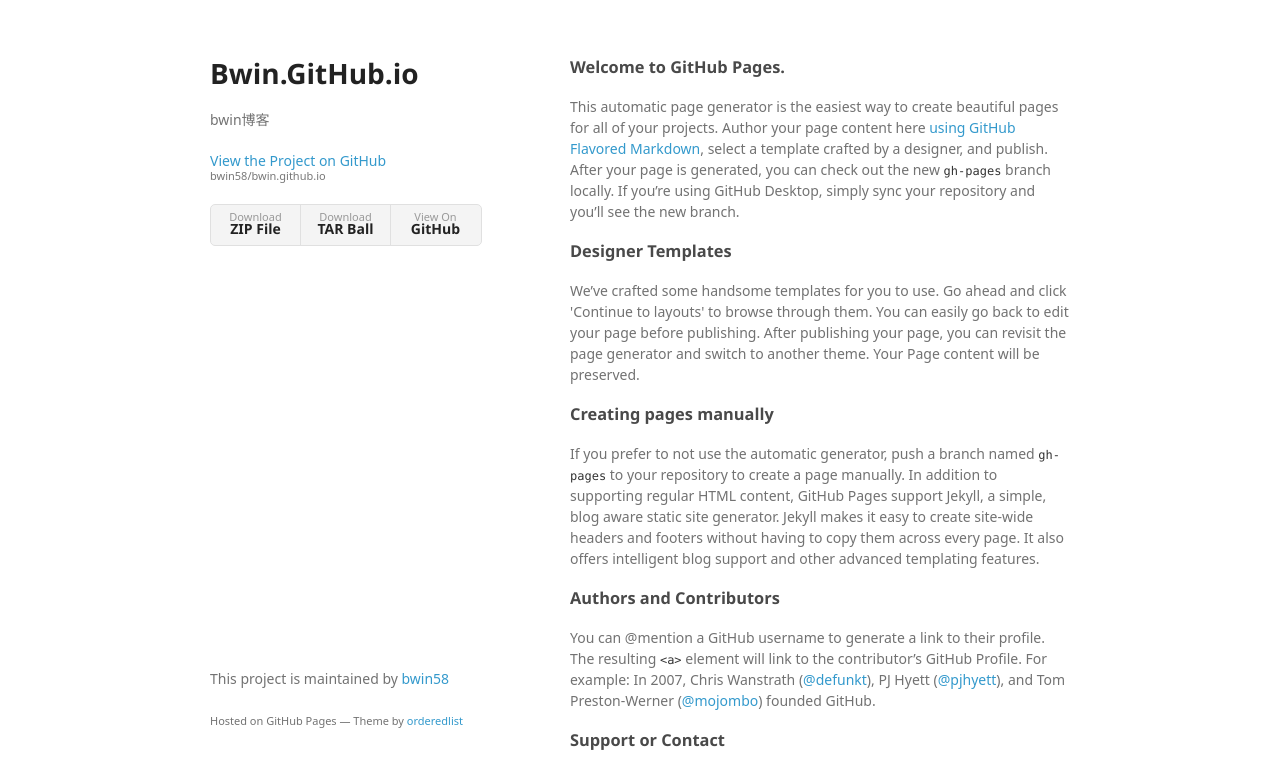
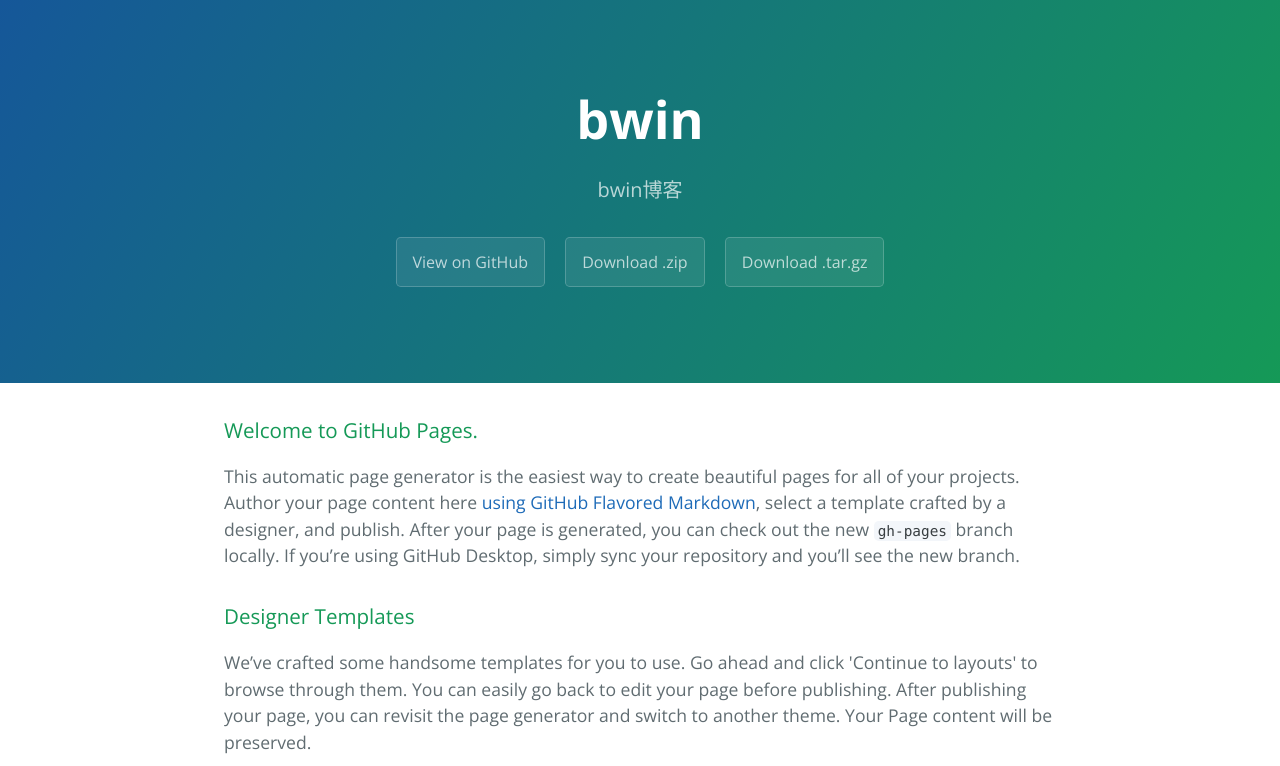
Before and after one commit to bwin58/bwin.github.io, a plain HTML site: page index.html in a window 1280 px wide. Shown: the top 766 px of the page. Drawn offline with nearby package versions, Linux system fonts and the light colour scheme; a web font is replaced by a local one.

```diff
--- a/index.html
+++ b/index.html
@@ -1,34 +1,25 @@
-<!doctype html>
-<html>
+<!DOCTYPE html>
+<html lang="en-us">
   <head>
-    <meta charset="utf-8">
-    <meta http-equiv="X-UA-Compatible" content="chrome=1">
-    <title>Bwin.GitHub.io by bwin58</title>
-
-    <link rel="stylesheet" href="stylesheets/styles.css">
-    <link rel="stylesheet" href="stylesheets/github-light.css">
-    <meta name="viewport" content="width=device-width">
-    <!--[if lt IE 9]>
-    <script src="//html5shiv.googlecode.com/svn/trunk/html5.js"></script>
-    <![endif]-->
+    <meta charset="UTF-8">
+    <title>bwin by bwin58</title>
+    <meta name="viewport" content="width=device-width, initial-scale=1">
+    <link rel="stylesheet" type="text/css" href="stylesheets/normalize.css" media="screen">
+    <link href='https://fonts.googleapis.com/css?family=Open+Sans:400,700' rel='stylesheet' type='text/css'>
+    <link rel="stylesheet" type="text/css" href="stylesheets/stylesheet.css" media="screen">
+    <link rel="stylesheet" type="text/css" href="stylesheets/github-light.css" media="screen">
   </head>
   <body>
-    <div class="wrapper">
-      <header>
-        <h1>Bwin.GitHub.io</h1>
-        <p>bwin博客</p>
+    <section class="page-header">
+      <h1 class="project-name">bwin</h1>
+      <h2 class="project-tagline">bwin博客</h2>
+      <a href="https://github.com/bwin58/bwin.github.io" class="btn">View on GitHub</a>
+      <a href="https://github.com/bwin58/bwin.github.io/zipball/master" class="btn">Download .zip</a>
+      <a href="https://github.com/bwin58/bwin.github.io/tarball/master" class="btn">Download .tar.gz</a>
+    </section>
 
-        <p class="view"><a href="https://github.com/bwin58/bwin.github.io">View the Project on GitHub <small>bwin58/bwin.github.io</small></a></p>
-
-
-        <ul>
-          <li><a href="https://github.com/bwin58/bwin.github.io/zipball/master">Download <strong>ZIP File</strong></a></li>
-          <li><a href="https://github.com/bwin58/bwin.github.io/tarball/master">Download <strong>TAR Ball</strong></a></li>
-          <li><a href="https://github.com/bwin58/bwin.github.io">View On <strong>GitHub</strong></a></li>
-        </ul>
-      </header>
-      <section>
-        <h3>
+    <section class="main-content">
+      <h3>
 <a id="welcome-to-github-pages" class="anchor" href="#welcome-to-github-pages" aria-hidden="true"><span aria-hidden="true" class="octicon octicon-link"></span></a>Welcome to GitHub Pages.</h3>
 
 <p>This automatic page generator is the easiest way to create beautiful pages for all of your projects. Author your page content here <a href="https://guides.github.com/features/mastering-markdown/">using GitHub Flavored Markdown</a>, select a template crafted by a designer, and publish. After your page is generated, you can check out the new <code>gh-pages</code> branch locally. If you’re using GitHub Desktop, simply sync your repository and you’ll see the new branch.</p>
@@ -52,13 +43,15 @@
 <a id="support-or-contact" class="anchor" href="#support-or-contact" aria-hidden="true"><span aria-hidden="true" class="octicon octicon-link"></span></a>Support or Contact</h3>
 
 <p>Having trouble with Pages? Check out our <a href="https://help.github.com/pages">documentation</a> or <a href="https://github.com/contact">contact support</a> and we’ll help you sort it out.</p>
-      </section>
-      <footer>
-        <p>This project is maintained by <a href="https://github.com/bwin58">bwin58</a></p>
-        <p><small>Hosted on GitHub Pages &mdash; Theme by <a href="https://github.com/orderedlist">orderedlist</a></small></p>
+
+      <footer class="site-footer">
+        <span class="site-footer-owner"><a href="https://github.com/bwin58/bwin.github.io">bwin</a> is maintained by <a href="https://github.com/bwin58">bwin58</a>.</span>
+
+        <span class="site-footer-credits">This page was generated by <a href="https://pages.github.com">GitHub Pages</a> using the <a href="https://github.com/jasonlong/cayman-theme">Cayman theme</a> by <a href="https://twitter.com/jasonlong">Jason Long</a>.</span>
       </footer>
-    </div>
-    <script src="javascripts/scale.fix.js"></script>
+
+    </section>
+
 
   </body>
 </html>
```
Also changed, not shown: params.json (+1 -1 lines).
